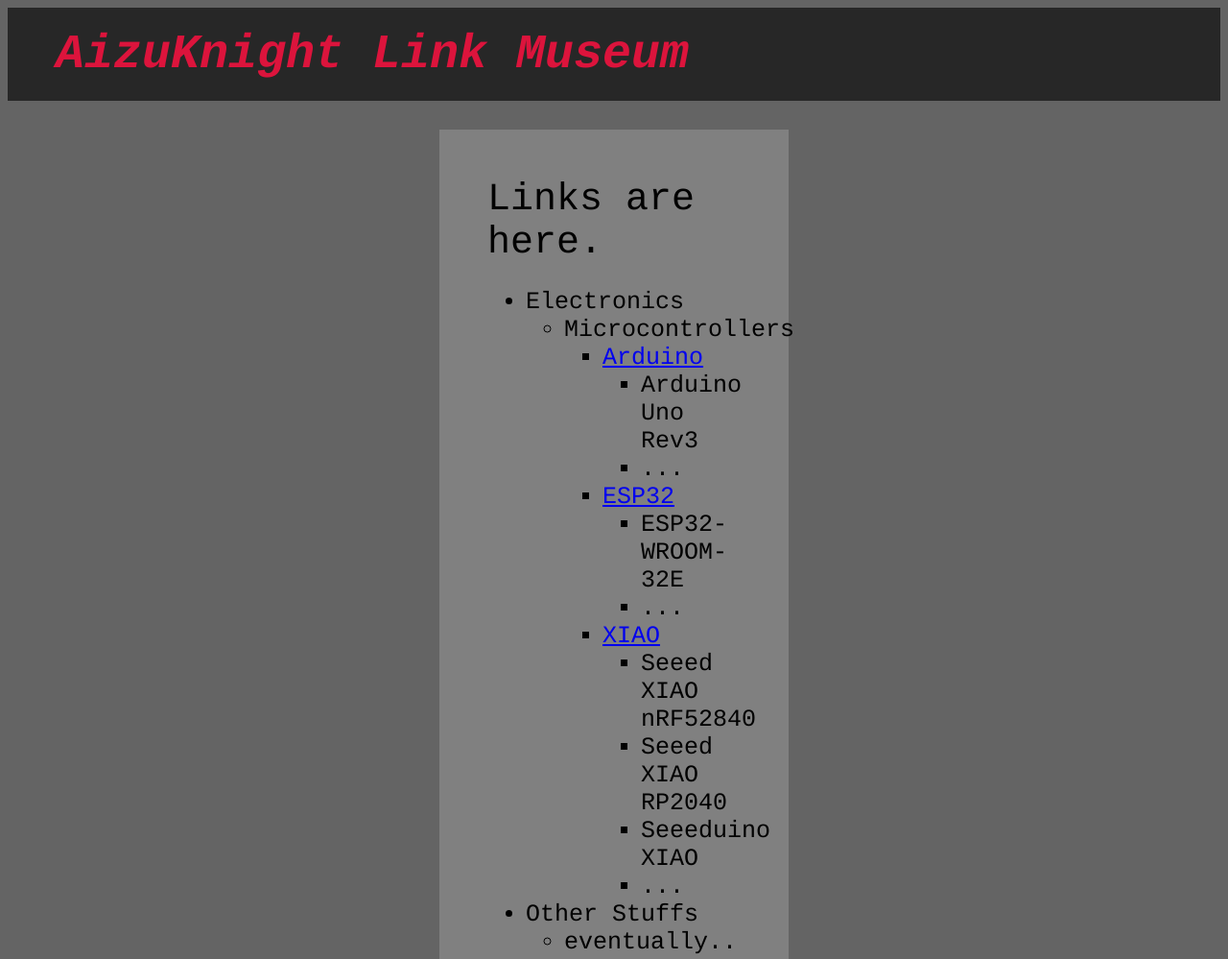
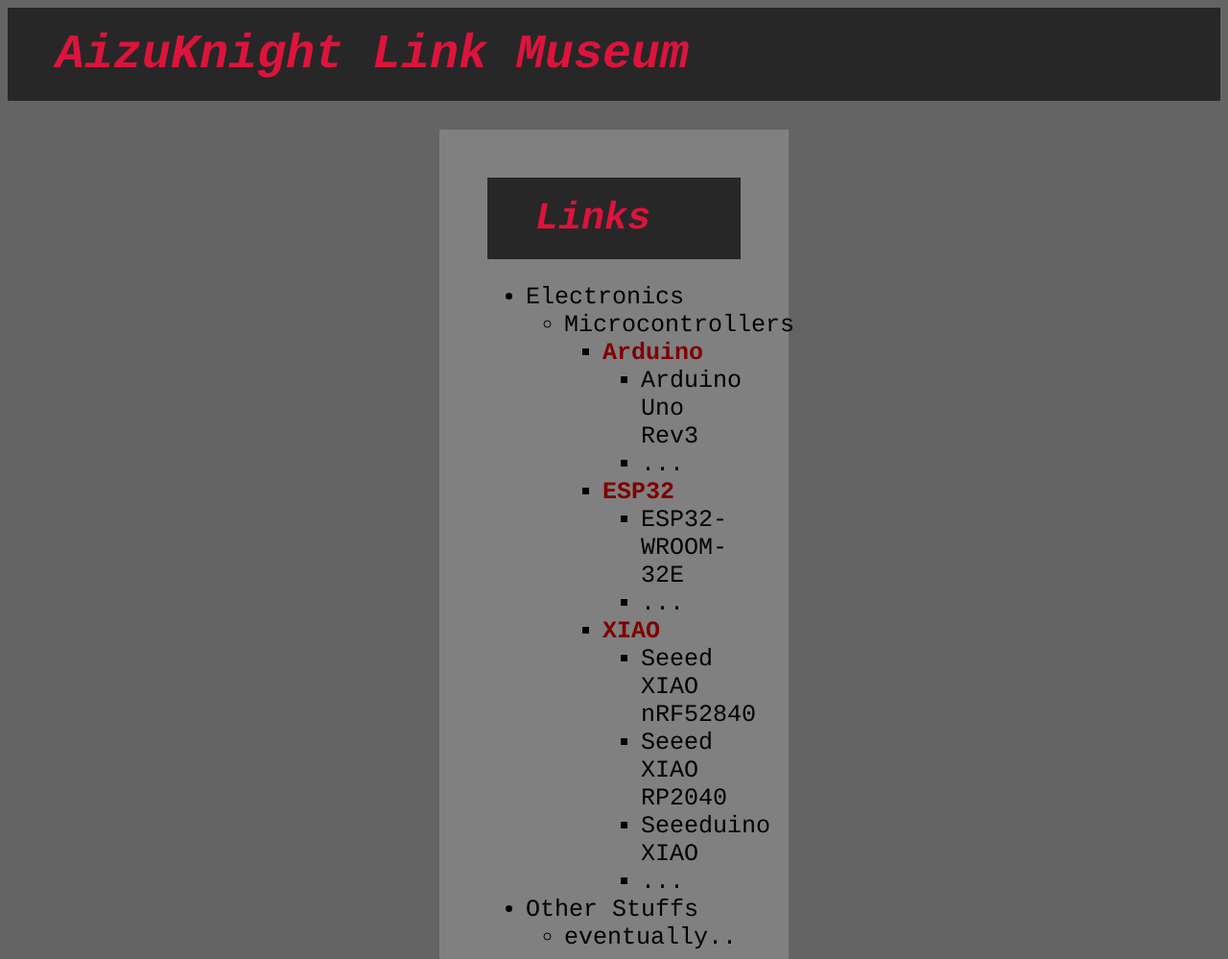
Before and after one commit to AizuKnight/aizuknight.github.io, a plain HTML site: page index.html in a window 1280 px wide. Shown: the top 999 px of the page at 96% size. Drawn offline with Linux system fonts and the light colour scheme.

Commit message:
Adjusted link design

```diff
--- a/index.html
+++ b/index.html
@@ -9,12 +9,13 @@
 </head>
 
 <body>
-    <header class="page">
+    <header>
         AizuKnight Link Museum
     </header>
     <article>
-        <header class="article">
-            Links are here.
+        <div class="article">
+            <header>
+                Links
             </header>
             <ul class="wholelist">
                 <li>
@@ -75,6 +76,7 @@
                     </ul>
                 </li>
             </ul>
+        </div>
     </article>
 </body>
 
--- a/style.css
+++ b/style.css
@@ -3,7 +3,17 @@ body {
     font-family: Courier, monospace;
 }
 
-header.page {
+a:link {
+    color: rgb(128, 0, 0);
+    font-weight: bold;
+    text-decoration: none;
+}
+
+a:hover {
+    text-decoration: underline;
+}
+
+header {
     color:crimson;
     background-color: rgb(39, 39, 39);
     font-style: oblique;
@@ -19,7 +29,7 @@ article {
     font-family: Courier, monospace;
 }
 
-header.article {
+.article > header {
     font-size: 40;
 }
 
```
Also changed, not shown: blogs/index.html (+5 -3 lines). Lines whose indentation alone changed are shown as unchanged.
